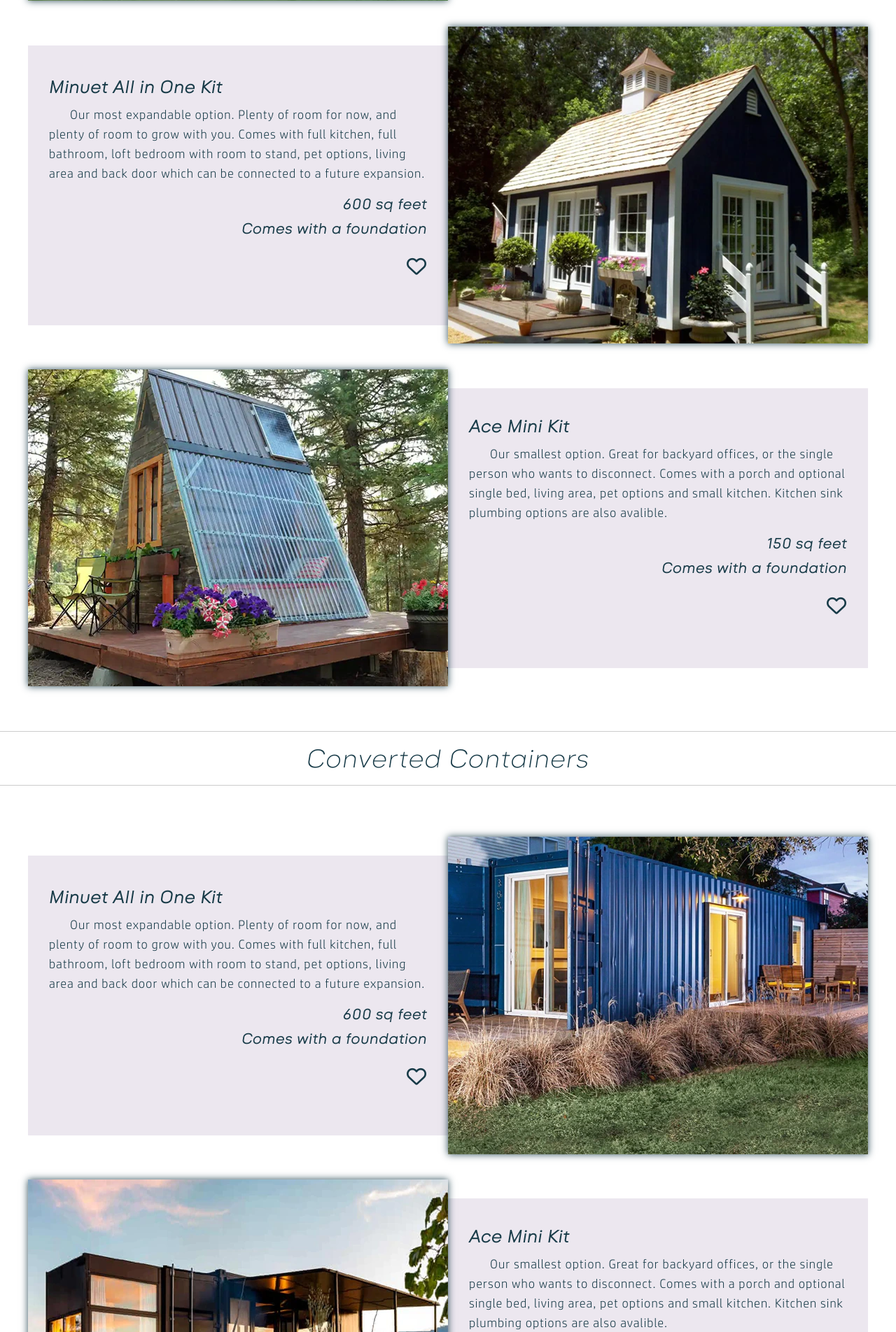
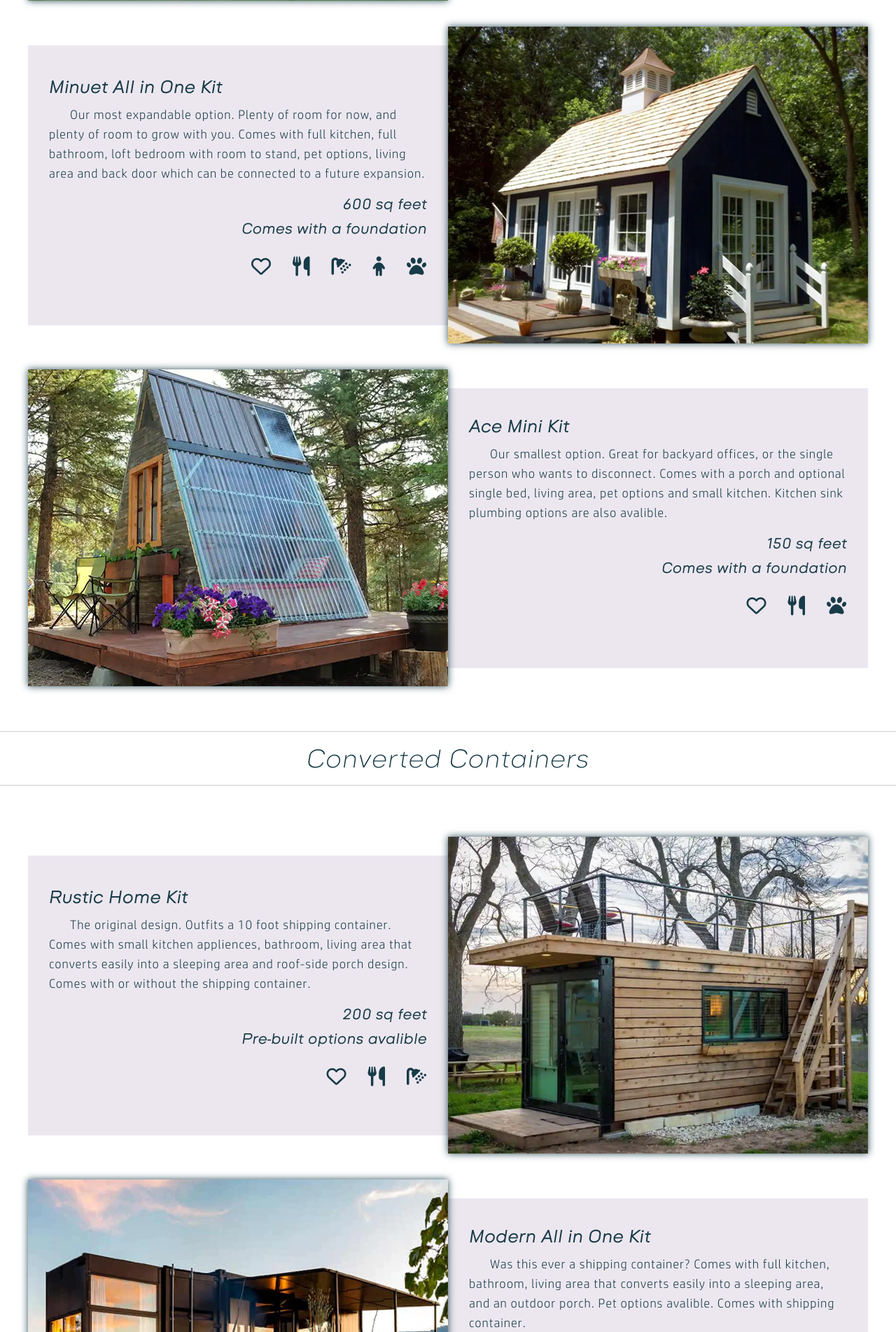
Before and after one commit to vgraybill/WC300_VirginiaG, a PHP site: page /interior/builds/index.html in a window 1280 px wide. Shown: the part 1259-3163 px from the top of the page at 70% size. Run offline with PHP 8.4, Linux system fonts and the light colour scheme; some libraries are stand-ins or nearby versions.

Commit message:
builds page work
75% complete

```diff
--- a/root/css/style.css
+++ b/root/css/style.css
@@ -616,7 +616,7 @@ nav.tablet-nav ul a.current {
     div.tablet-nav h4{
         font-size: 1.5rem;
         font-family: 'goldbill_i';
-        padding-bottom: 20px;
+        padding-bottom: 10px;
     }
     div.tablet-nav h5{
         font-size: 1rem;
--- a/root/interior/builds/index.html
+++ b/root/interior/builds/index.html
@@ -84,7 +84,7 @@
                     <p>The standard. Just enough space for one to two people. Comes with full kitchen, bathroom, sleeping loft, living area and plenty of storage options.</p>
                     <h5>400 sq feet</h5>
                     <h5>Comes with or without trailer</h5>
-                    <p class="icons"><i class="far fa-heart"></i></p class="icons">
+                    <p class="icons"><i class="far fa-heart"></i><i class="fa-solid fa-utensils"></i><i class="fa-solid fa-shower"></i></p>
                 </div>
             </article>
             <article class="section-b">
@@ -94,7 +94,7 @@
                     <p>Our most expandable option. Plenty of room for now, and plenty of room to grow with you. Comes with full kitchen, full bathroom, loft bedroom with room to stand, pet options, living area and back door which can be connected to a future expansion.</p>
                     <h5>600 sq feet</h5>
                     <h5>Comes with a foundation</h5>
-                    <p class="icons"><i class="far fa-heart"></i></p class="icons">
+                    <p class="icons"><i class="far fa-heart"></i><i class="fa-solid fa-utensils"></i><i class="fa-solid fa-shower"></i><i class="fa-solid fa-child"></i><i class="fa-solid fa-paw"></i></p>
                 </div>
             </article>
             <article class="section-a">
@@ -104,7 +104,7 @@
                     <p>Our smallest option. Great for backyard offices, or the single person who wants to disconnect. Comes with a porch and optional single bed, living area, pet options and small kitchen. Kitchen sink plumbing options are also avalible.</p>
                     <h5>150 sq feet</h5>
                     <h5>Comes with a foundation</h5>
-                    <p class="icons"><i class="far fa-heart"></i></p class="icons">
+                    <p class="icons"><i class="far fa-heart"></i><i class="fa-solid fa-utensils"></i><i class="fa-solid fa-paw"></i></p>
                 </div>
             </article>
         </section>
@@ -113,33 +113,33 @@
         <hr>
         <section class="containers testimonials">
             <article class="section-b">
-                <img src="../../img/container1.webp" alt="" title="">
+                <img src="../../img/container3.webp" alt="" title="">
                 <div>
-                    <h4>Minuet All in One Kit</h4>
-                    <p>Our most expandable option. Plenty of room for now, and plenty of room to grow with you. Comes with full kitchen, full bathroom, loft bedroom with room to stand, pet options, living area and back door which can be connected to a future expansion.</p>
-                    <h5>600 sq feet</h5>
-                    <h5>Comes with a foundation</h5>
-                    <p class="icons"><i class="far fa-heart"></i></p class="icons">
+                    <h4>Rustic Home Kit</h4>
+                    <p>The original design. Outfits a 10 foot shipping container. Comes with small kitchen appliences, bathroom, living area that converts easily into a sleeping area and roof-side porch design. Comes with or without the shipping container.</p>
+                    <h5>200 sq feet</h5>
+                    <h5>Pre-built options avalible</h5>
+                    <p class="icons"><i class="far fa-heart"></i><i class="fa-solid fa-utensils"></i><i class="fa-solid fa-shower"></i></p>
                 </div>
             </article>
             <article class="section-a">
                 <img src="../../img/container2.webp" alt="" title="">
                 <div>
-                    <h4>Ace Mini Kit</h4>
-                    <p>Our smallest option. Great for backyard offices, or the single person who wants to disconnect. Comes with a porch and optional single bed, living area, pet options and small kitchen. Kitchen sink plumbing options are also avalible.</p>
-                    <h5>150 sq feet</h5>
+                    <h4>Modern All in One Kit</h4>
+                    <p>Was this ever a shipping container? Comes with full kitchen, bathroom, living area that converts easily into a sleeping area, and an outdoor porch. Pet options avalible. Comes with shipping container.</p>
+                    <h5>400 sq feet</h5>
                     <h5>Comes with a foundation</h5>
-                    <p class="icons"><i class="far fa-heart"></i></p class="icons">
+                    <p class="icons"><i class="far fa-heart"></i><i class="fa-solid fa-utensils"></i><i class="fa-solid fa-shower"></i><i class="fa-solid fa-paw"></i></p>
                 </div>
             </article>
             <article class="section-b">
-                <img src="../../img/container3.webp" alt="" title="">
+                <img src="../../img/container1.webp" alt="" title="">
                 <div>
-                    <h4>Minuet All in One Kit</h4>
-                    <p>Our most expandable option. Plenty of room for now, and plenty of room to grow with you. Comes with full kitchen, full bathroom, loft bedroom with room to stand, pet options, living area and back door which can be connected to a future expansion.</p>
-                    <h5>600 sq feet</h5>
-                    <h5>Comes with a foundation</h5>
-                    <p class="icons"><i class="far fa-heart"></i></p class="icons">
+                    <h4>Bare All in One Kit</h4>
+                    <p>It's no secret what this used to be. Comes with full kitchen, bathroom, living area that converts easily into a sleeping area, and an outdoor porch. Pet options avalible. Comes with or without shipping container.</p>
+                    <h5>400 sq feet</h5>
+                    <h5>Pre-built options avalible</h5>
+                    <p class="icons"><i class="far fa-heart"></i><i class="fa-solid fa-utensils"></i><i class="fa-solid fa-shower"></i><i class="fa-solid fa-paw"></i></p>
                 </div>
         </section>
         <hr id="furniture">
```
